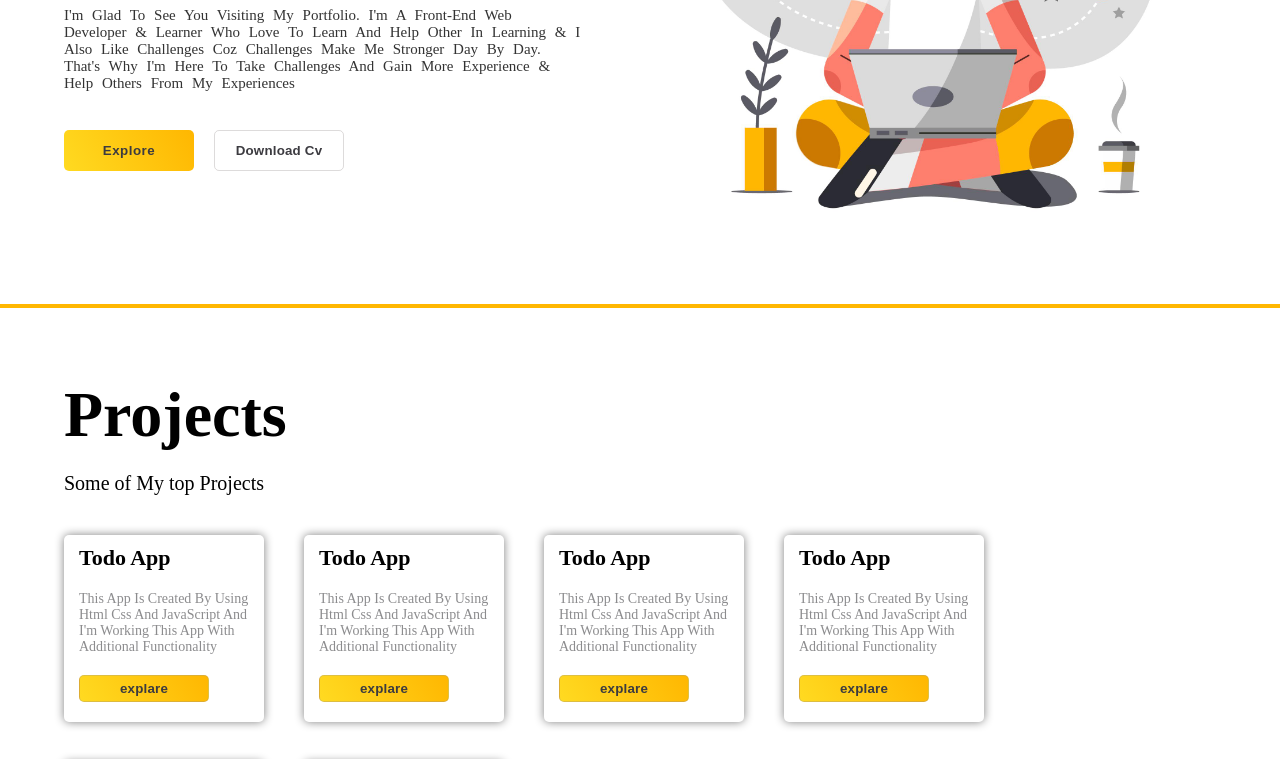
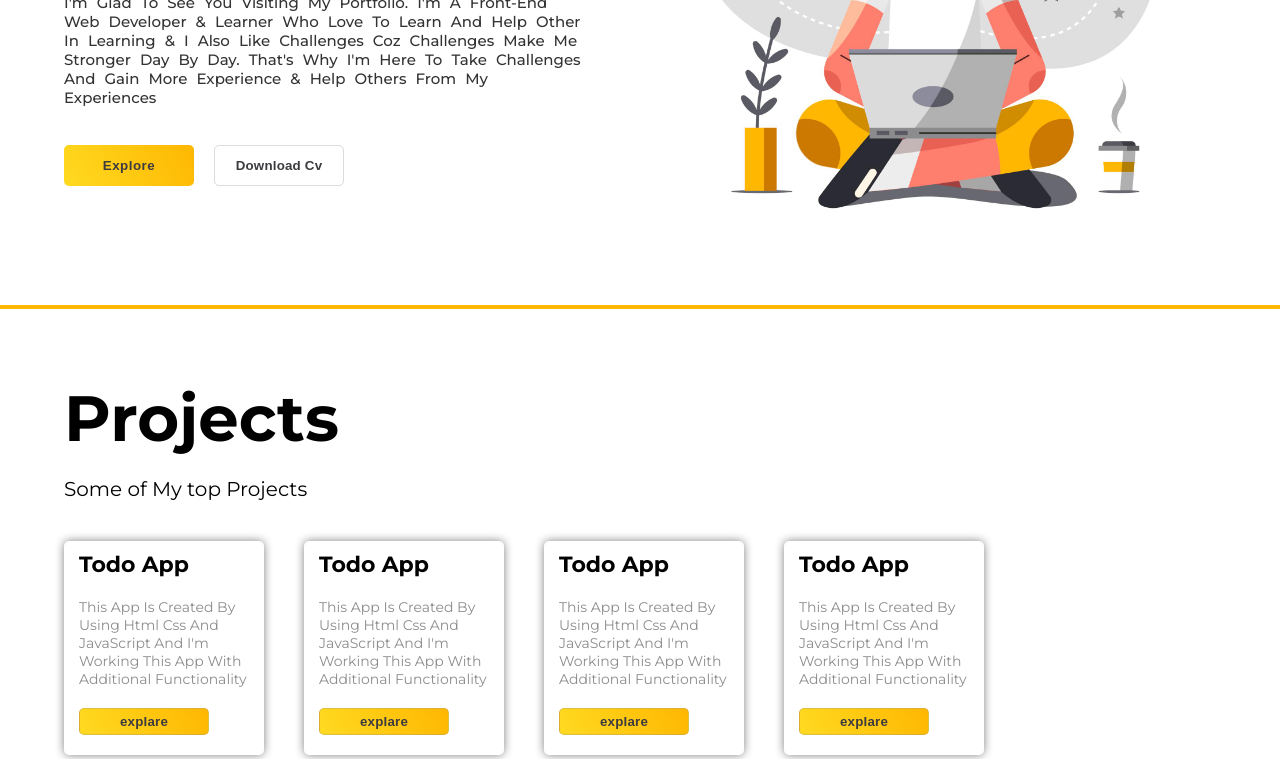
Before and after one commit to arsalan475/arsalportfolio, a plain HTML site: page index.html in a window 1280 px wide. Shown: the part 404-1163 px from the top of the page. Drawn offline with Linux system fonts and the light colour scheme.

Commit message:
typograpy changed

```diff
--- a/index.html
+++ b/index.html
@@ -5,6 +5,9 @@
     <meta name="viewport" content="width=device-width, initial-scale=1.0" />
     <title>Arsalan Aslam</title>
     <link rel="stylesheet" href="./style.css" />
+    <link rel="preconnect" href="https://fonts.googleapis.com">
+<link rel="preconnect" href="https://fonts.gstatic.com" crossorigin>
+<link href="https://fonts.googleapis.com/css2?family=Montserrat:ital,wght@0,100..900;1,100..900&display=swap" rel="stylesheet">
     <script defer src="./script.js"></script>
   </head>
   <body>
--- a/style.css
+++ b/style.css
@@ -11,6 +11,7 @@
 html,body{
     width: 100vw;
     height: 100vh;
+    font-family: "Montserrat", sans-serif;
 
 }
 
```
